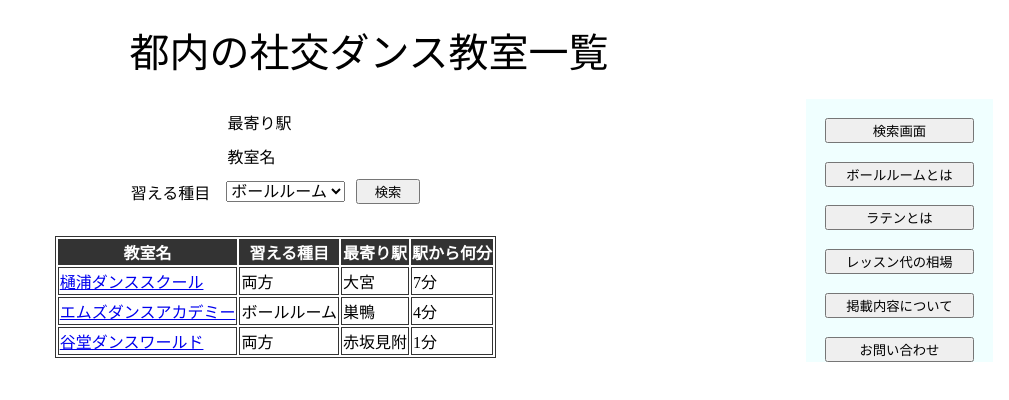
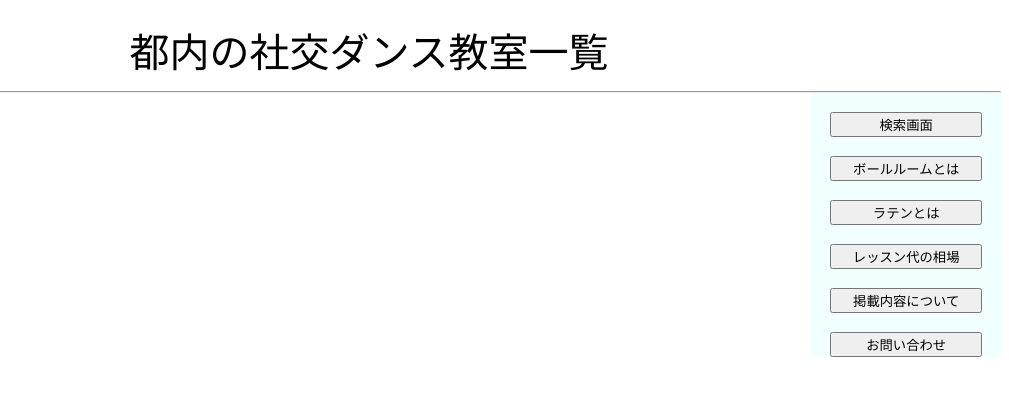
Before and after one commit to morimori-coder/summary-site, a React (Create React App) app: page / in a window 1280 px wide. Shown: the top 400 px of the page, without its empty margins (271-1280 px from the left). Built offline with nearby package versions, Linux system fonts and the light colour scheme.

Commit message:
ヘッダーとサイドメニューをデフォルトコンポーネントにした

```diff
--- a/src/App.tsx
+++ b/src/App.tsx
@@ -1,16 +1,14 @@
 import React from 'react';
 import {Component} from './components/component';
-import { Header } from './components/Header/header';
+import { Default } from './components/Default/default';
 
 /*style*/
 import './style.css';
-import './menuBar.css';
 
 export const App = () => {
     return (
         <div className="App">
-            <Header></Header>
-            <Component></Component>
+            <Default></Default>
         </div>
     );
 }
--- /dev/null
+++ b/src/components/Default/Header/header.tsx
@@ -0,0 +1,8 @@
+
+export const Header = () => {
+    return (
+        <header className="common-header">
+            都内の社交ダンス教室一覧
+        </header>
+    );
+};
--- /dev/null
+++ b/src/components/Default/SideMenu/sideMenu.tsx
@@ -0,0 +1,17 @@
+import "./menuBar.css"
+
+
+export const SideMenu = () => {
+    return (
+        <div className="menu-bar">
+            <div className="button_wrapper">
+                <button className="menu-button">検索画面</button>
+                <button className="menu-button">ボールルームとは</button>
+                <button className="menu-button">ラテンとは</button>
+                <button className="menu-button">レッスン代の相場</button>
+                <button className="menu-button">掲載内容について</button>
+                <button className="menu-button">お問い合わせ</button>
+            </div>
+        </div>
+    );
+};
--- /dev/null
+++ b/src/components/Default/default.tsx
@@ -0,0 +1,15 @@
+import { Header } from './Header/header';
+import { SideMenu } from './SideMenu/sideMenu';
+
+export const Default = () => {
+    return (
+        <div>
+            <Header></Header>
+            <hr></hr>
+            <div className="contents-wrapper">
+                <div className="main-contents"></div>
+                <SideMenu></SideMenu>
+            </div>
+        </div>
+    );
+};
--- a/src/components/Header/header.tsx
+++ /dev/null
@@ -1,8 +0,0 @@
-
-export const Header = () => {
-    return(
-        <header className="common-header">
-                    都内の社交ダンス教室一覧
-                </header>
-    );
-};
--- a/src/style.css
+++ b/src/style.css
@@ -45,3 +45,7 @@ tfoot {
     background-color: #333;
     color: #fff;
 }
+
+hr{
+    margin: 0 0 0 0;
+}
```
Also changed, not shown: src/components/Default/Header/style.css (renamed from src/components/Header/style.css), src/components/Default/SideMenu/menuBar.css (renamed from src/menuBar.css).
